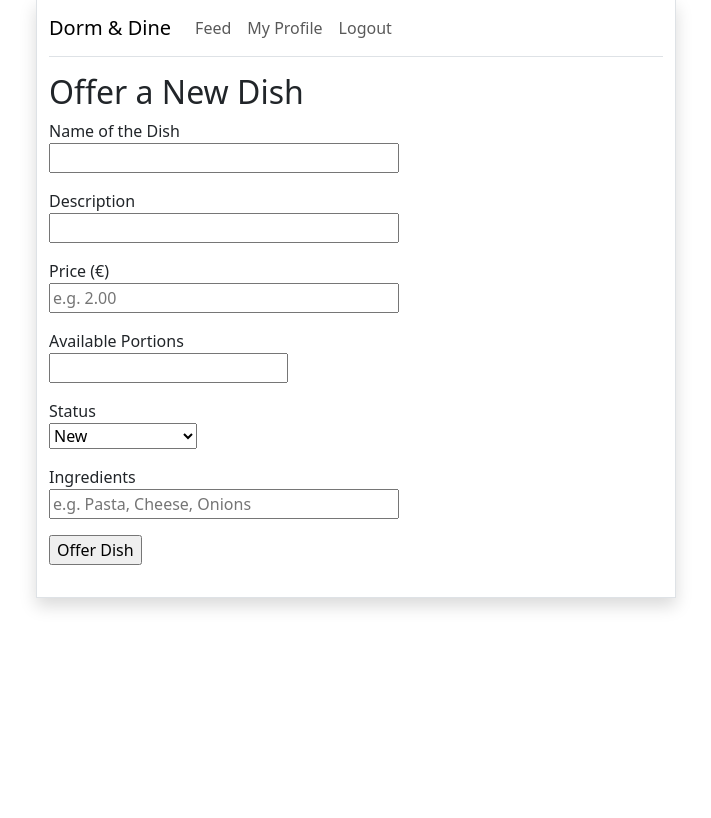
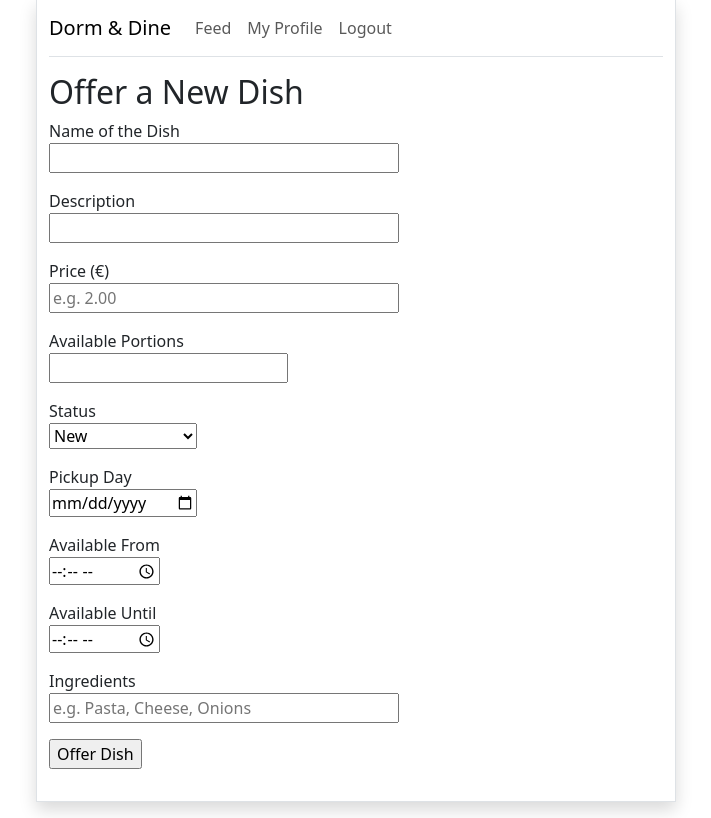
Before and after one commit to MrGreeeenTea/Dorm-Dine, a Flask app: page /post in a window 1280 px wide. Shown: the part 17-835 px from the top of the page, without its empty margins (284-995 px from the left). Before the commit the page ends 627 px from the top, so only its background shows below. Run offline with Flask 3, Linux system fonts and the light colour scheme; the visitor is signed in with stand-in values (Sample User, id 1); some libraries are stand-ins or nearby versions.

Commit message:
added the time and date stuff

```diff
--- a/app.py
+++ b/app.py
@@ -1,5 +1,6 @@
 from flask import Flask, render_template, redirect, request, url_for, flash, jsonify
 from flask_bootstrap import Bootstrap5
+from datetime import datetime
 
 #for userauth
 import forms
@@ -94,6 +95,10 @@ def post_meal():
     form = MealForm() #form object erstellen, html template frontend tool
 
     if form.validate_on_submit():
+        # combine day + start time to a single datetime object
+        start_datetime = datetime.combine(form.pickup_day.data, form.time_start.data)
+        # combine day + end time to a single datetime object
+        end_datetime = datetime.combine(form.pickup_day.data, form.time_end.data)
         # build Dish/ Meal using form data and database table format
         new_dish = Dish( #database model Dish, siehe models/dish.py
             cook_id = current_user.id,
@@ -102,7 +107,8 @@ def post_meal():
             price = form.price.data,
             total_portions = form.portions.data,
             left_portions = form.portions.data,
-            pickup_time = db.func.now(),  # Uses the DB clock, included bc we want to show the pickup time in the future, so that it appears in the feed
+            pickup_time = start_datetime,
+            pickup_timeend = end_datetime,
             status = form.status.data,
             ingredients = form.ingredients.data
         )
--- a/forms.py
+++ b/forms.py
@@ -1,5 +1,5 @@
 from flask_wtf import FlaskForm
-from wtforms.fields import StringField, SubmitField, EmailField, BooleanField, SelectField, PasswordField, IntegerField
+from wtforms.fields import StringField, SubmitField, EmailField, BooleanField, SelectField, PasswordField, IntegerField, TimeField, DateField
 from wtforms.validators import InputRequired, Length, EqualTo
 
 #https://flask-wtf.readthedocs.io/en/1.2.x/
@@ -30,6 +30,9 @@ class MealForm(FlaskForm):
     portions = IntegerField('Available Portions', validators=[InputRequired()])
     status = SelectField('Status', choices=[('scheduled', 'New'), ('active', 'Ready for Pickup')])
     ingredients = StringField('Ingredients', validators=[InputRequired()])
+    pickup_day = DateField('Pickup Day', validators=[InputRequired()])
+    time_start = TimeField('Available From', validators=[InputRequired()])
+    time_end = TimeField('Available Until', validators=[InputRequired()])
     submit = SubmitField('Offer Dish')
 
 class EditProfileForm(FlaskForm):
--- a/models/dish.py
+++ b/models/dish.py
@@ -10,6 +10,7 @@ class Dish(db.Model):
     total_portions = db.Column(db.Integer, nullable=False)
     left_portions = db.Column(db.Integer, nullable=True)
     pickup_time = db.Column(db.DateTime, nullable=False)
+    pickup_timeend = db.Column(db.DateTime, nullable=True)
     created_at = db.Column(db.DateTime, default=db.func.now())
     status = db.Column(db.String, nullable=False, default='scheduled')
     ingredients = db.Column(db.String, nullable=True) #could also use db.text
--- a/templates/post_meal.html
+++ b/templates/post_meal.html
@@ -25,6 +25,18 @@
             {{ form.status() }}
         </p>
         <p>
+            {{ form.pickup_day.label }}<br>
+            {{ form.pickup_day(type="date") }}
+
+        </p>
+        <p>
+            {{ form.time_start.label }}<br>
+            {{ form.time_start(type="time") }}
+        </p>
+        <p>
+            {{ form.time_end.label }}<br>
+            {{ form.time_end(type="time") }}
+        </p>
             {{ form.ingredients.label }}<br>
             {{ form.ingredients(size=32, placeholder="e.g. Pasta, Cheese, Onions") }}
         </p>
```
